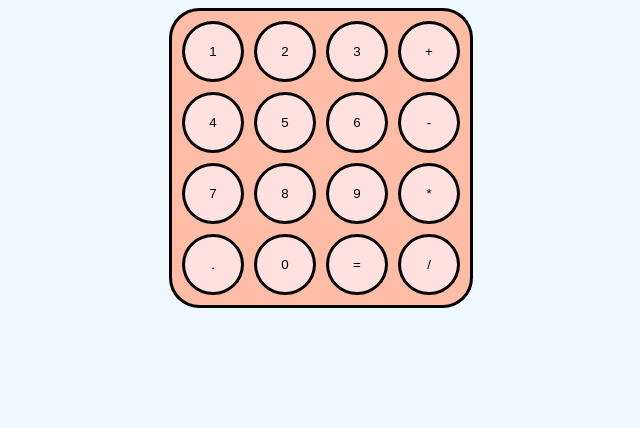
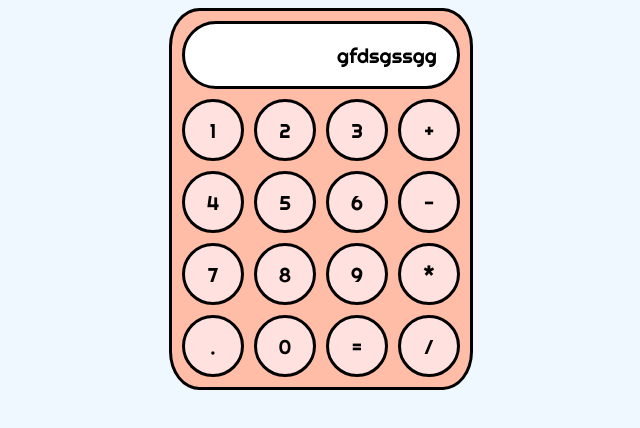
Before and after one commit to colinnnnnnnnnnn/calculator, a plain HTML site: page index.html in a window 1280 px wide. Shown: the whole page, without its empty margins (319-959 px from the left). Drawn offline with Linux system fonts and the light colour scheme.

Commit message:
Add display and style it, add font

```diff
--- a/index.html
+++ b/index.html
@@ -11,6 +11,8 @@
 <body>
 
 <div class="main-container">
+
+    <div class="row" id="display">gfdsgssgg</div>
 
     <div class="row">
         <button id="number">1</button>
--- a/style.css
+++ b/style.css
@@ -1,4 +1,7 @@
+@import url('https://fonts.googleapis.com/css2?family=Righteous&family=Rubik+Mono+One&display=swap');
+
 body {
+    font-family: 'Righteous', cursive;
     background-color: aliceblue;
     display: flex;
     flex-direction: column;
@@ -7,8 +10,10 @@ body {
 }
 
 button {
+    font-family: 'Righteous', cursive;
     width: 62px;
-    padding: 20px;
+    height: 62px;
+    font-size: 20px;
     border: 3px solid black;
     border-radius: 50%;
     background-color: rgb(255, 225, 224);
@@ -28,3 +33,16 @@ button {
     display: flex;
     gap: 10px;
 }
+
+#display {
+    display: flex;
+    justify-content: flex-end;
+    align-items: center;
+    padding: 0px 20px;
+    font-size: 20px;
+    background-color: white;
+    max-width: 268px;
+    height: 62px;
+    border-radius: 40px;
+    border: 3px solid black;
+}
```
